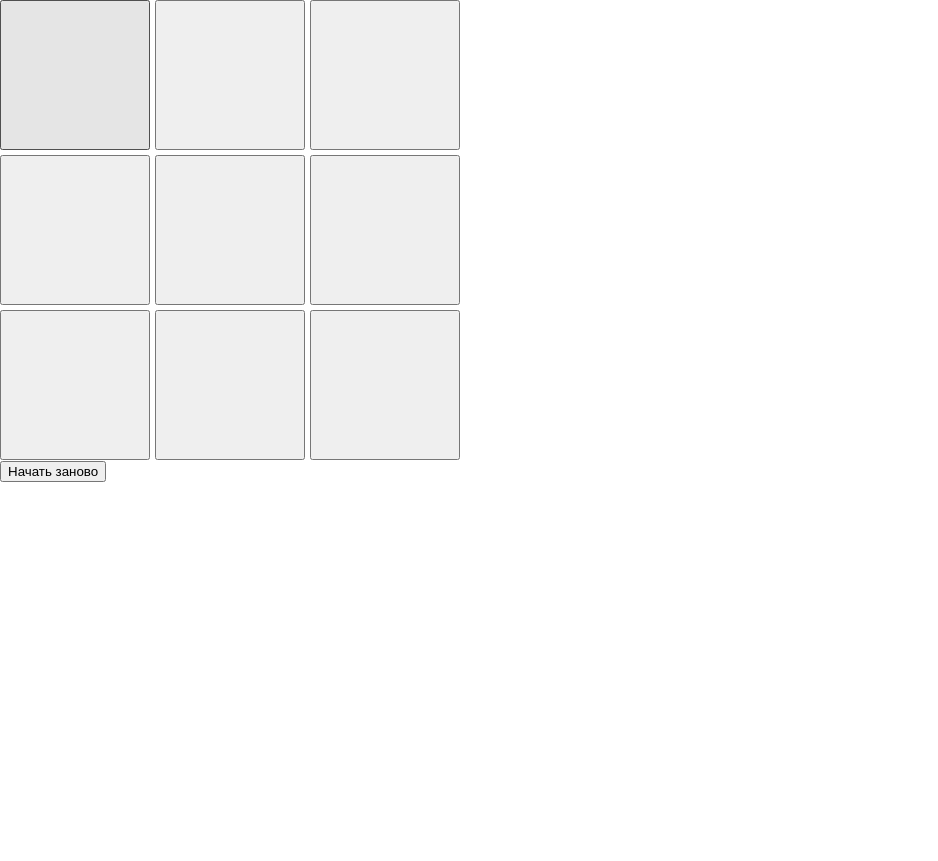
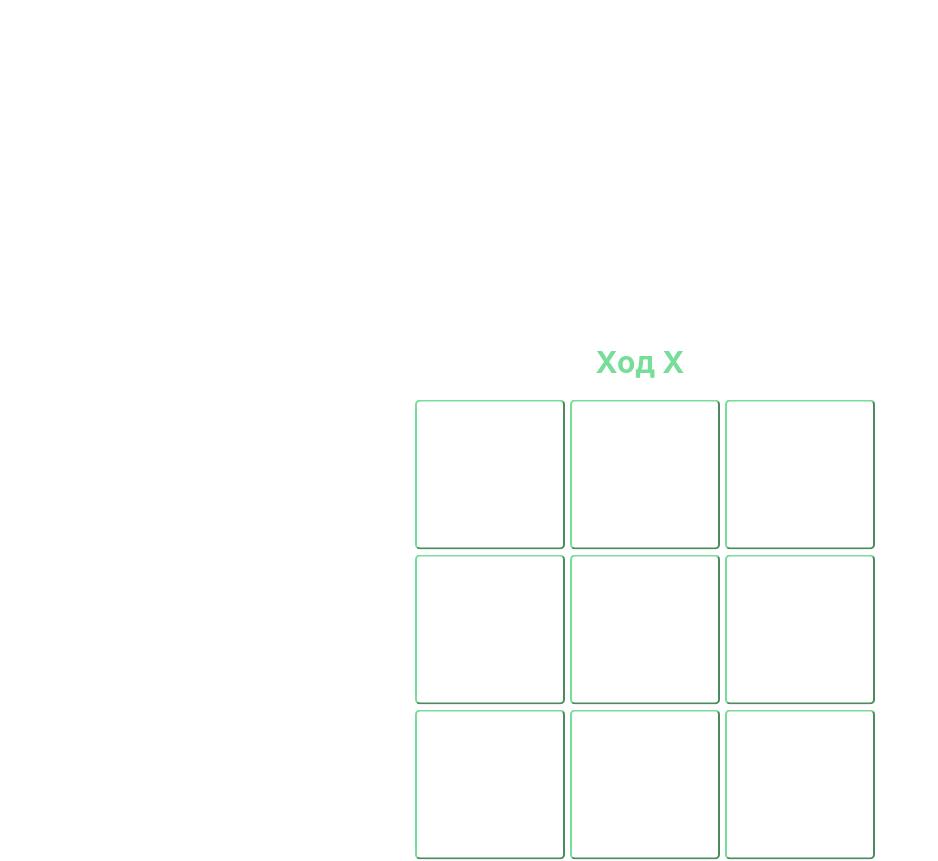
Before and after one commit to MCF512/circleCross, a React (Create React App) app: page / in a window 1280 px wide. Shown: the top 861 px of the page, without its empty margins (0-938 px from the left). Before the commit the page ends 800 px from the top, so only its background shows below. Built offline with nearby package versions, Linux system fonts and the light colour scheme; the HTML template or start-up script is replaced by a standard one.

Commit message:
finished task

```diff
--- a/src/App.js
+++ b/src/App.js
@@ -2,31 +2,63 @@ import { useState } from 'react';
 import st from './App.module.css';
 import { field as initialFields } from './constants/field';
 import { Board } from './components/Board/Board';
+import { Info } from './components/Info/Info';
+import { checkWin, checkDraw } from './utils/index'
 
 function App() {
 
   const [fields, setFields] = useState(initialFields);
   const [XO, setXO] = useState('X');
   const [isGameEnded, setIsGameEnded] = useState(false);
+  const [isDraw, setIsDraw] = useState(false);
 
   const handleReset = () => {
-    console.log(initialFields)
     setFields(initialFields)
     setIsGameEnded(false)
+    setIsDraw(false)
     setXO('X')
+  }
+
+  const handleClick = (e, ind) => {
+    if (isGameEnded) return;
+
+    if (fields[ind]) {
+      return
+    } else {
+      let updatedFields = [...fields];
+      updatedFields[ind] = XO;
+      setFields(updatedFields)
+
+
+      if (checkWin(updatedFields, XO)) {
+        setIsGameEnded(true)
+        return
+      }
+
+      if (checkDraw(updatedFields)) {
+        setIsDraw(true)
+        return
+      }
+
+      let updatedXO = XO == "X" ? "O" : "X"
+      setXO(updatedXO)
+    }
   }
 
 
   return (
     <div>
+      <Info
+        isDraw={isDraw}
+        isGameEnded={isGameEnded}
+        XO={XO}
+      />
       <Board
         fields={fields}
-        XO={XO}
-        setXO={setXO}
-        setFields={setFields}
+        onClick={handleClick}
       />
 
-      <button onClick={handleReset}>Начать заново</button>
+      <button className={st.reset} onClick={handleReset}>Начать заново</button>
     </div>
   )
 }
--- a/src/App.module.css
+++ b/src/App.module.css
@@ -5,3 +5,14 @@
   flex-wrap: wrap;
   margin: 0 auto;
 }
+
+.reset {
+  font-size: 20px;
+  display: block;
+  margin: 0 auto;
+  padding: 15px;
+  border-radius: 5px;
+  border-color: #77de99;
+  color: #77de99;
+  background-color: transparent;
+}
--- a/src/components/Board/Board.js
+++ b/src/components/Board/Board.js
@@ -1,27 +1,11 @@
-import { checkWin } from '../../utils';
 import st from './Board.module.css'
 
-export const Board = ({ fields, XO, setXO, setFields, isGameEnded, setISGameEnded }) => {
-
-  const handleClick = (ind) => {
-
-    if (fields[ind]) {
-      return
-    } else {
-      let updatedFields = fields;
-      updatedFields[ind] = XO;
-      setFields(updatedFields)
-
-
-      let updatedXO = XO == 'X' ? 'O' : 'X'
-      setXO(updatedXO)
-    }
-  }
+export const Board = ({ fields, onClick }) => {
 
   return (
     <div className={st.board}>
       {fields.map((field, index) => {
-        return <button className={st.cell} key={index} onClick={() => handleClick(index)}>
+        return <button className={st.cell} key={index} onClick={(e) => onClick(e, index)}>
           {field}
         </button>
       })}
--- a/src/components/Board/Board.module.css
+++ b/src/components/Board/Board.module.css
@@ -3,6 +3,7 @@
   flex-wrap: wrap;
   width: 480px;
   gap: 5px;
+  margin-bottom: 20px;
 }
 
 .cell {
@@ -11,4 +12,9 @@
   font-size: 100px;
   padding: 0;
   margin: 0;
+  cursor: pointer;
+  background-color: transparent;
+  border-radius: 5px;
+  border-color: #77de99;
+  color: #77de99;
 }
--- a/src/components/Info/Info.js
+++ b/src/components/Info/Info.js
@@ -0,0 +1,10 @@
+import st from './Info.module.css'
+
+export const Info = ({ isDraw, isGameEnded, XO }) => {
+
+  return (
+    <div className={st.info}>
+      {isDraw ? 'Ничья' : isGameEnded ? `Победа ${XO}` : `Ход ${XO}`}
+    </div>
+  )
+}
--- a/src/components/Info/Info.module.css
+++ b/src/components/Info/Info.module.css
@@ -0,0 +1,7 @@
+.info {
+  font-size: 30px;
+  font-weight: 700;
+  text-align: center;
+  margin-bottom: 20px;
+  color: #77de99;
+}
--- a/src/constants/index.js
+++ b/src/constants/index.js
@@ -1,10 +1,10 @@
 export const WINS = [
-  [1, 2, 3],
+  [0, 1, 2],
   [3, 4, 5],
   [6, 7, 8],
   [0, 3, 6],
   [1, 4, 7],
   [2, 5, 8],
   [0, 4, 8],
-  [2, 4, 6]
+  [2, 4, 6],
 ];
--- a/src/index.css
+++ b/src/index.css
@@ -11,3 +11,10 @@ code {
   font-family: source-code-pro, Menlo, Monaco, Consolas, 'Courier New',
     monospace;
 }
+
+#root {
+  max-width: 450px;
+  margin: 0 auto;
+  margin-top: 50%;
+  transform: translateY(-50%);
+}
--- a/src/utils/index.js
+++ b/src/utils/index.js
@@ -1,7 +1,11 @@
 import { WINS } from "../constants"
 
 export const checkWin = (fields, currentPlayer) => {
-  return WINS.some((winComb) => {
-    winComb.every((ind) => fields[ind] == currentPlayer)
-  })
+  return WINS.some((winComb) =>
+    winComb.every((ind) => fields[ind] === currentPlayer)
+  )
 }
+
+export const checkDraw = (fields) => {
+  return fields.every((field) => field)
+}
```
